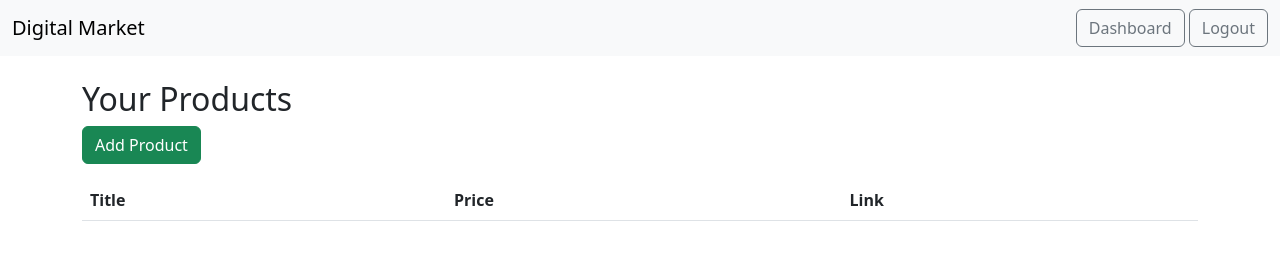
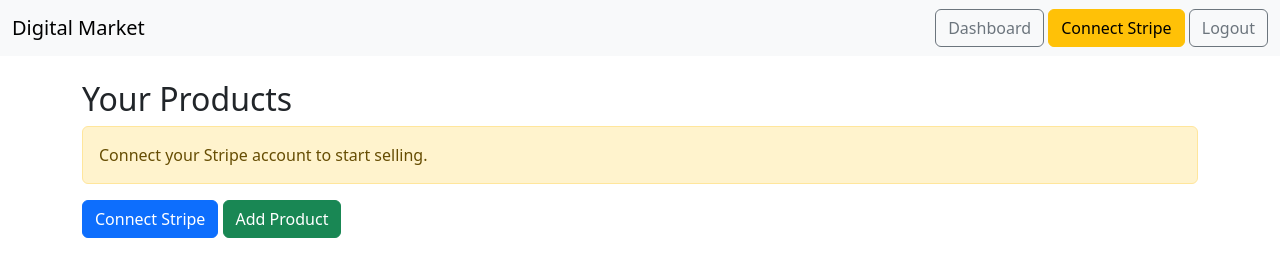
Before and after one commit to juanda-ux/JuanDa_repository, a Flask app: page /dashboard in a window 1280 px wide. Shown: the top 254 px of the page. Run offline with Flask 3, Linux system fonts and the light colour scheme; the visitor is signed in with stand-in values (Sample User, id 1); data that the repository does not hold is empty.

Commit message:
Implement Stripe Connect integration

```diff
--- a/web_app/app.py
+++ b/web_app/app.py
@@ -23,6 +23,9 @@
 
 from models import db, User, Product, Purchase
 from config import Config
+from dotenv import load_dotenv
+
+load_dotenv()
 
 app = Flask(__name__)
 app.config.from_object(Config)
@@ -96,6 +99,41 @@
     return render_template('dashboard.html', products=products)
 
 
+@app.route('/connect-stripe')
+@login_required
+def connect_stripe():
+    """Redirect the user to Stripe's OAuth flow to connect their account."""
+    if not app.config['STRIPE_CLIENT_ID']:
+        flash('Stripe client ID not configured')
+        return redirect(url_for('dashboard'))
+
+    redirect_uri = url_for('stripe_oauth_callback', _external=True)
+    url = (
+        'https://connect.stripe.com/oauth/authorize?response_type=code'
+        f'&client_id={app.config["STRIPE_CLIENT_ID"]}'
+        f'&scope=read_write&redirect_uri={redirect_uri}'
+    )
+    return redirect(url)
+
+
+@app.route('/stripe-oauth-callback')
+@login_required
+def stripe_oauth_callback():
+    code = request.args.get('code')
+    if not code:
+        flash('Stripe connection failed')
+        return redirect(url_for('dashboard'))
+
+    try:
+        resp = stripe.OAuth.token(grant_type='authorization_code', code=code)
+        current_user.stripe_user_id = resp['stripe_user_id']
+        db.session.commit()
+        flash('Stripe account connected')
+    except Exception as e:
+        flash('Error connecting Stripe account')
+    return redirect(url_for('dashboard'))
+
+
 @app.route('/product/new', methods=['GET', 'POST'])
 @login_required
 def new_product():
@@ -129,6 +167,10 @@
 @login_required
 def create_checkout_session(product_id):
     product = Product.query.get_or_404(product_id)
+    if not product.owner.stripe_user_id:
+        flash('Seller has not connected Stripe account.')
+        return redirect(url_for('product_detail', product_id=product_id))
+
     session = stripe.checkout.Session.create(
         payment_method_types=['card'],
         line_items=[{
@@ -146,12 +188,7 @@
                             _external=True) + '?session_id={CHECKOUT_SESSION_ID}',
         cancel_url=url_for('product_detail', product_id=product.id,
                            _external=True),
-        payment_intent_data={
-            'application_fee_amount': int(product.price_cents * 0.1),
-            'transfer_data': {
-                'destination': product.owner.stripe_account,
-            },
-        } if product.owner.stripe_account else None
+        stripe_account=product.owner.stripe_user_id
     )
     return redirect(session.url)
 
--- a/web_app/config.py
+++ b/web_app/config.py
@@ -8,3 +8,5 @@
     SQLALCHEMY_TRACK_MODIFICATIONS = False
     STRIPE_SECRET_KEY = os.environ.get('STRIPE_SECRET_KEY')
     STRIPE_PUBLIC_KEY = os.environ.get('STRIPE_PUBLIC_KEY')
+    # OAuth client ID for Stripe Connect Standard
+    STRIPE_CLIENT_ID = os.environ.get('STRIPE_CLIENT_ID')
--- a/web_app/models.py
+++ b/web_app/models.py
@@ -10,7 +10,8 @@
     id = db.Column(db.Integer, primary_key=True)
     email = db.Column(db.String(120), unique=True, nullable=False)
     password = db.Column(db.String(128), nullable=False)
-    stripe_account = db.Column(db.String(120))
+    # ID of the connected Stripe account obtained via OAuth
+    stripe_user_id = db.Column(db.String(120))
     products = db.relationship('Product', backref='owner', lazy=True)
     purchases = db.relationship('Purchase', backref='buyer', lazy=True)
 
--- a/web_app/requirements.txt
+++ b/web_app/requirements.txt
@@ -2,3 +2,4 @@
 Flask-Login
 Flask-SQLAlchemy
 stripe
+python-dotenv
--- a/web_app/templates/base.html
+++ b/web_app/templates/base.html
@@ -12,6 +12,9 @@
         <div>
             {% if current_user.is_authenticated %}
             <a class="btn btn-outline-secondary" href="{{ url_for('dashboard') }}">Dashboard</a>
+            {% if not current_user.stripe_user_id %}
+            <a class="btn btn-warning" href="{{ url_for('connect_stripe') }}">Connect Stripe</a>
+            {% endif %}
             <a class="btn btn-outline-secondary" href="{{ url_for('logout') }}">Logout</a>
             {% else %}
             <a class="btn btn-outline-secondary" href="{{ url_for('login') }}">Login</a>
--- a/web_app/templates/dashboard.html
+++ b/web_app/templates/dashboard.html
@@ -2,6 +2,10 @@
 {% block title %}Dashboard{% endblock %}
 {% block content %}
 <h2>Your Products</h2>
+{% if not current_user.stripe_user_id %}
+<p class="alert alert-warning">Connect your Stripe account to start selling.</p>
+<a href="{{ url_for('connect_stripe') }}" class="btn btn-primary mb-3">Connect Stripe</a>
+{% endif %}
 <a href="{{ url_for('new_product') }}" class="btn btn-success mb-3">Add Product</a>
 <table class="table">
     <tr><th>Title</th><th>Price</th><th>Link</th></tr>
```
Also changed, not shown: README.md.
